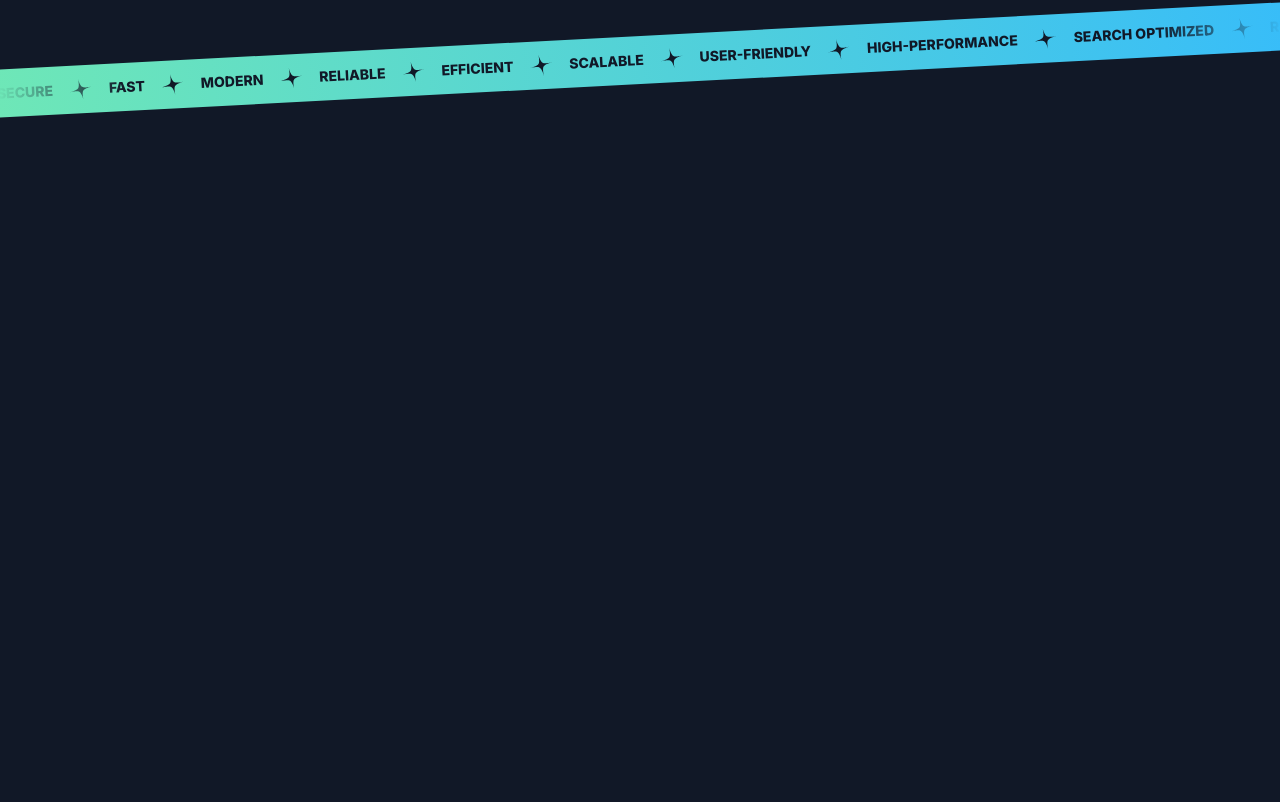
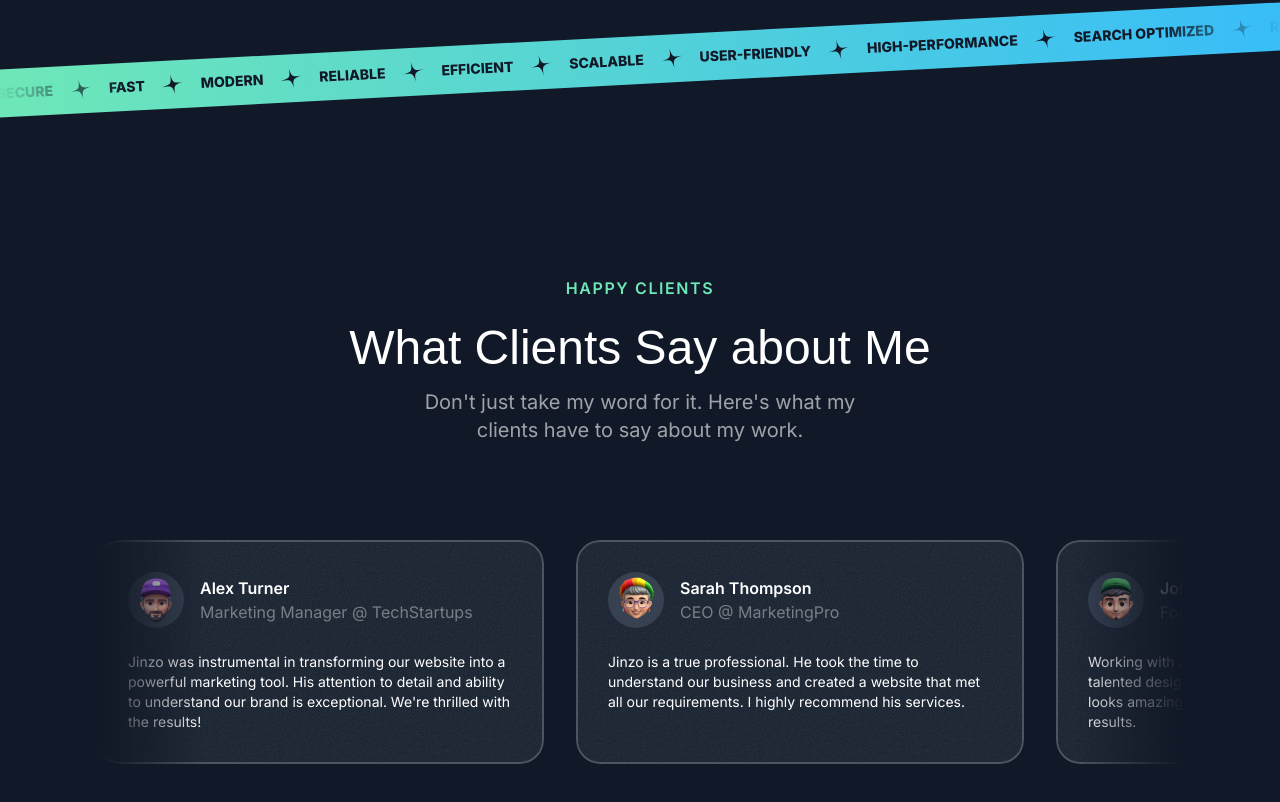
Before and after one commit to JinzoTun/next-portfolio, a Next.js app: page / in a window 1280 px wide. Shown: the part 2414-3216 px from the top of the page. Before the commit the page ends 2594 px from the top, so only its background shows below. Built offline with nearby package versions, Linux system fonts and the light colour scheme; a web font is replaced by a local one.

Commit message:
Add TestimonialsSection and refactor ProjectsSection with new components

```diff
--- a/src/app/page.tsx
+++ b/src/app/page.tsx
@@ -2,7 +2,7 @@ import {Header} from '@/sections/Header';
 import {HeroSection} from '@/sections/Hero';
 import { ProjectsSection } from '@/sections/Projects';
 import { TapeSection } from '@/sections/Tape';
-
+import { TestimonialsSection } from '@/sections/Testimonials';
 
 export default function Home() {
   return (
@@ -11,6 +11,7 @@ export default function Home() {
       <HeroSection/>
       <ProjectsSection/>
       <TapeSection/>
+      <TestimonialsSection/>
     </div>
   );
 }
--- /dev/null
+++ b/src/components/Card.tsx
@@ -0,0 +1,17 @@
+import grainImage from "@/assets/images/grain.jpg";
+import { PropsWithChildren } from "react";
+import { twMerge } from "tailwind-merge";
+
+export const Card = ({className, children } :PropsWithChildren<{
+    className?: string,
+}>) => {
+  return (
+    <div className={twMerge("bg-gray-800  rounded-3xl relative z-0 overflow-hidden after:z-10 after:content-[''] after:absolute after:inset-0 after:outline-2 after:outline after:-outline-offset-2 after:rounded-3xl after:outline-white/20 after:pointer-events-none p-6", className )}
+    >
+      <div className="absolute inset-0 -z-10 opacity-5 "
+      style={{backgroundImage: `url(${grainImage.src})` }}>
+      </div>
+        {children}
+    </div>
+  )
+}
--- /dev/null
+++ b/src/components/SectionHeader.tsx
@@ -0,0 +1,21 @@
+export const SectionHeader = ( { title, eyebrow, description } :{
+    title : string,
+    eyebrow : string,
+    description : string,
+}) => {
+  return (
+    <>
+        <div className="flex justify-center">
+          <p className="uppercase font-semibold tracking-widest bg-gradient-to-r from bg-emerald-300 to-sky-400 bg-clip-text text-transparent ">
+           {eyebrow}
+          </p>
+        </div>
+        <h2 className="font-serif text-3xl md:text-5xl text-center mt-6">
+          {title}
+        </h2>
+        <p className="text-center md:text-lg lg:text-xl text-white/60 mt-4 max-w-md mx-auto">
+         {description}
+        </p>
+    </>
+  )
+}
--- a/src/sections/Projects.tsx
+++ b/src/sections/Projects.tsx
@@ -4,6 +4,8 @@ import Image from "next/image";
 import CheckIcon from "@/assets/icons/check-circle.svg";
 import ArrowUpRight from "@/assets/icons/arrow-up-right.svg";
 import grainImage from "@/assets/images/grain.jpg";
+import { SectionHeader } from "@/components/SectionHeader";
+import { Card } from "@/components/Card";
 
 const portfolioProjects = [
   {
@@ -35,24 +37,16 @@ const portfolioProjects = [
 export const ProjectsSection = () => {
   return (
     <section className="pb-16 lg:py-24">
-      <div className="container">        <div className="flex justify-center">
-        <p className="uppercase font-semibold tracking-widest bg-gradient-to-r from bg-emerald-300 to-sky-400 bg-clip-text text-transparent ">
-          Real-world Results
-        </p>
-        </div>
-        <h2 className="font-serif text-3xl md:text-5xl text-center mt-6">
-          Featured Projects
-        </h2>
-        <p className="text-center md:text-lg lg:text-xl text-white/60 mt-4 max-w-md mx-auto">
-          See How I transform concept into engaging digital experiences.
-        </p>
+      <div className="container">
+        <SectionHeader
+        eyebrow="Real-world Results"
+        title="Featured Projects"
+        description="See How I transform concept into engaging digital experiences."
+        />
         <div className="flex flex-col mt-10 md:mt-20 gap-20">
           {portfolioProjects.map((project) => (
-            <div key={project.title} className="bg-gray-800  rounded-3xl relative z-0 overflow-hidden after:z-10 after:content-[''] after:absolute after:inset-0 after:outline-2 after:outline after:-outline-offset-2 after:rounded-3xl after:outline-white/20 px-8 pt-8 md:pt-12 md:px-10 lg:pt-16 lg:px-20 after:pointer-events-none "
+            <Card key={project.title} className="pb-0 px-8 pt-8 md:pt-12 md:px-10 lg:pt-16 lg:px-20 "
             >
-              <div className="absolute inset-0 -z-10 opacity-5 "
-              style={{backgroundImage: `url(${grainImage.src})` }}
-              ></div>
             <div className="lg:grid lg:grid-cols-2 lg:gap-16  ">
             <div className="lg:pb-16">
                 <div className="bg-gradient-to-r from-emerald-300 to-sky-400 inline-flex font-bold tracking-widest uppercase text-sm gap-2 text-transparent bg-clip-text">
@@ -83,7 +77,7 @@ export const ProjectsSection = () => {
                 <Image src={project.image} alt={project.title} className="mt-8 -mb-4 md:-mb-0 lg:mt-0 lg:absolute lg:h-full lg:w-auto lg:max-w-none" />
               </div>
             </div>
-            </div>
+          </Card>
           ))}
         </div>
       </div>
--- a/src/sections/Testimonials.tsx
+++ b/src/sections/Testimonials.tsx
@@ -3,40 +3,82 @@ import memojiAvatar2 from "@/assets/images/memoji-avatar-2.png";
 import memojiAvatar3 from "@/assets/images/memoji-avatar-3.png";
 import memojiAvatar4 from "@/assets/images/memoji-avatar-4.png";
 import memojiAvatar5 from "@/assets/images/memoji-avatar-5.png";
+import { SectionHeader } from "@/components/SectionHeader";
+import Image from "next/image";
+import { Card } from "@/components/Card";
 
 const testimonials = [
   {
     name: "Alex Turner",
     position: "Marketing Manager @ TechStartups",
-    text: "Alex was instrumental in transforming our website into a powerful marketing tool. His attention to detail and ability to understand our brand is exceptional. We're thrilled with the results!",
+    text: "Jinzo was instrumental in transforming our website into a powerful marketing tool. His attention to detail and ability to understand our brand is exceptional. We're thrilled with the results!",
     avatar: memojiAvatar1,
   },
   {
-    name: "Olivia Green",
-    position: "Head of Design @ GreenLeaf",
-    text: "Working with Alex was a pleasure. His expertise in frontend development brought our designs to life in a way we never imagined. The website has exceeded our expectations.",
+    name: "Sarah Thompson",
+    position: "CEO @ MarketingPro",
+    text: "Jinzo is a true professional. He took the time to understand our business and created a website that met all our requirements. I highly recommend his services.",
     avatar: memojiAvatar2,
   },
   {
-    name: "Daniel White",
-    position: "CEO @ InnovateCo",
-    text: "Alex's ability to create seamless user experiences is unmatched. Our website has seen a significant increase in conversions since launching the new design. We couldn't be happier.",
+    name: "John Doe",
+    position: "Founder @ StartupHub",
+    text: "Working with Jinzo was a great experience. He's a talented designer with a keen eye for detail. Our website looks amazing and we couldn't be happier with the results.",
     avatar: memojiAvatar3,
   },
   {
-    name: "Emily Carter",
-    position: "Product Manager @ GlobalTech",
-    text: "Alex is a true frontend wizard. He took our complex product and transformed it into an intuitive and engaging user interface. We're already seeing positive feedback from our customers.",
+    name: "Jane Smith",
+    position: "Marketing Director @ TechSolutions",
+    text: "Jinzo is a pleasure to work with. He's professional, responsive, and has a great eye for design. We're very happy with the website he created for us.",
     avatar: memojiAvatar4,
   },
   {
-    name: "Michael Brown",
-    position: "Director of IT @ MegaCorp",
-    text: "Alex's work on our website has been nothing short of exceptional. He's a talented developer who is also a great communicator. We highly recommend him.",
+    name: "Mike Johnson",
+    position: "CEO @ TechInnovations",
+    text: "Jinzo is a talented designer who delivers excellent results. He's responsive, detail-oriented, and has a great sense of style. I highly recommend his services.",
     avatar: memojiAvatar5,
   },
+
 ];
 
 export const TestimonialsSection = () => {
-  return <div>Testimonials Section</div>;
+  return (
+    <div className="py-16 lg:py-24">
+      <div className="container ">
+        <SectionHeader
+        eyebrow="Happy Clients"
+        title="What Clients Say about Me"
+        description="Don't just take my word for it. Here's what my clients have to say about my work."
+        />
+        <div className="mt-16 md:mt-24 flex overflow-x-clip [mask-image:linear-gradient(to_right,transparent,black_10%,black_90%,transparent)]">
+          <div className="flex gap-8 flex-none">
+          {testimonials.map((testimonial) => (
+            <Card key={testimonial.name} className="max-w-xs md:p-8 md:max-w-md">
+              <div className="flex gap-4 items-center">
+                <div className="size-14 bg-gray-700 inline-flex items-center justify-center rounded-full shrink-0">
+                  <Image
+                  src={testimonial.avatar}
+                  alt={testimonial.name}
+                  className="max-h-full"
+                   />
+                </div>
+                <div>
+                  <div className="font-semibold">
+                    {testimonial.name}
+                  </div>
+                  <div className="text-sm md:text-base text-white/40">
+                    {testimonial.position}
+                  </div>
+                </div>
+              </div>
+              <p className="mt-4 md:mt-6 text-sm">
+                {testimonial.text}
+              </p>
+            </Card>
+          ))}
+          </div>
+        </div>
+      </div>
+    </div>
+  );
 };
```
Lines whose indentation alone changed are shown as unchanged.
